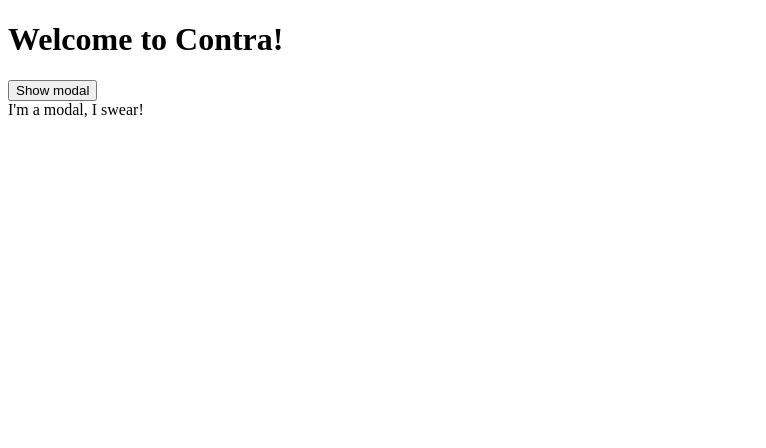
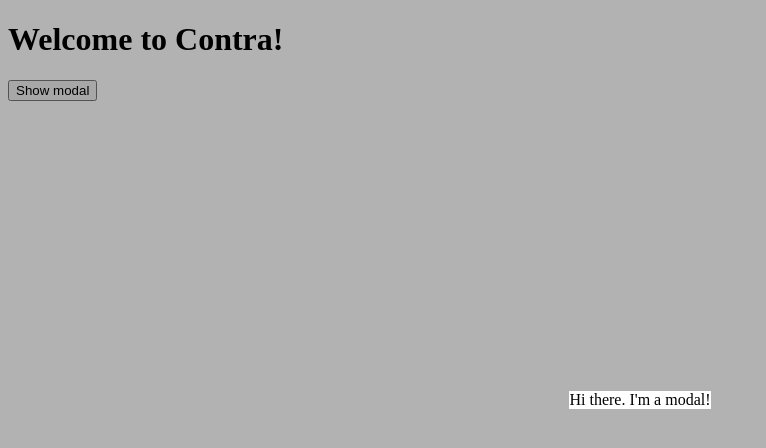
Before and after one commit to contra/contra-interview-assessment, a Next.js app in the folder frontend/: page / in a window 1280 px wide. Both pictures are taken after a click on the button "Show modal". Shown: the top 448 px of the page, without its empty margins (0-766 px from the left). Built offline with nearby package versions, Linux system fonts and the light colour scheme.

Commit message:
feat: add basic modal behavior

```diff
--- a/frontend/package.json
+++ b/frontend/package.json
@@ -13,6 +13,8 @@
     "test:ci": "NODE_ENV=test jest --ci --reporters jest-silent-reporter"
   },
   "dependencies": {
+    "@emotion/react": "^11.10.6",
+    "@emotion/styled": "^11.10.6",
     "next": "12.1.6",
     "react": "18.2.0",
     "react-dom": "18.2.0"
--- a/frontend/src/components/modal/index.tsx
+++ b/frontend/src/components/modal/index.tsx
@@ -1,13 +1,71 @@
+import styled from '@emotion/styled';
+import { type ReactNode } from 'react';
+import { createPortal } from 'react-dom';
+
+enum ZIndexes {
+  Background = '1000',
+  Content = '1100',
+}
+
+const ModalBackground = styled.div`
+  position: absolute;
+  background-color: rgba(0, 0, 0, 0.3);
+  top: 0px;
+  left: 0px;
+  right: 0px;
+  bottom: 0px;
+  z-index: ${ZIndexes.Background};
+`;
+
+const ModalContent = styled.div`
+  max-width: 640px;
+  background-color: white;
+  z-index: ${ZIndexes.Content};
+`;
+
+const ModalWrapper = styled.div`
+  position: absolute;
+  top: 0px;
+  left: 0px;
+  right: 0px;
+  bottom: 0px;
+  display: flex;
+  align-items: center;
+  justify-content: center;
+`;
+
+type ModalInnerProps = {
+  children: ReactNode;
+  onClose: () => void;
+};
+
+// TODO sort this mess out
+const ModalInner = (props: ModalInnerProps) => {
+  const { children, onClose } = props;
+
+  return (
+    <ModalWrapper>
+      <ModalBackground onClick={onClose} />
+      <ModalContent>{children}</ModalContent>
+    </ModalWrapper>
+  );
+};
+
 export type ModalProps = {
+  children: ReactNode;
+  container?: HTMLElement;
   isOpen: boolean;
+  onClose: () => void;
 };
 
 export const Modal = (props: ModalProps) => {
-  const { isOpen } = props;
+  const { container, isOpen } = props;
+
+  const portalRoot = container ?? document.body;
 
   if (!isOpen) {
     return null;
   }
 
-  return <div>I'm a modal, I swear!</div>;
+  return createPortal(<ModalInner {...props} />, portalRoot);
 };
--- a/frontend/src/pages/index.tsx
+++ b/frontend/src/pages/index.tsx
@@ -12,7 +12,9 @@
       <button onClick={() => setIsModalOpen(true)} type="button">
         Show modal
       </button>
-      <Modal isOpen={isModalOpen} />
+      <Modal isOpen={isModalOpen} onClose={() => setIsModalOpen(false)}>
+        Hi there. I'm a modal!
+      </Modal>
     </div>
   );
 };
```
Also changed, not shown: 2 other files (tests, documents, lock files or other folders).
